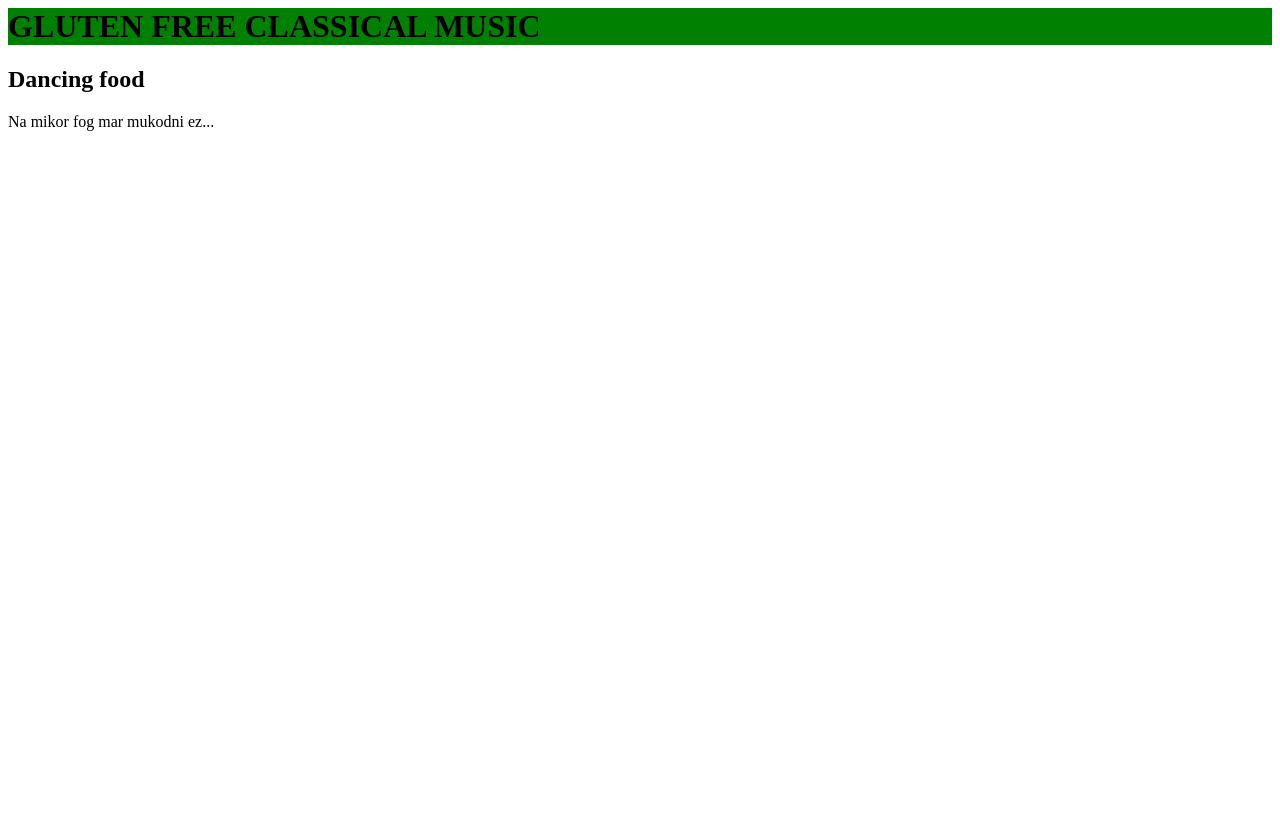
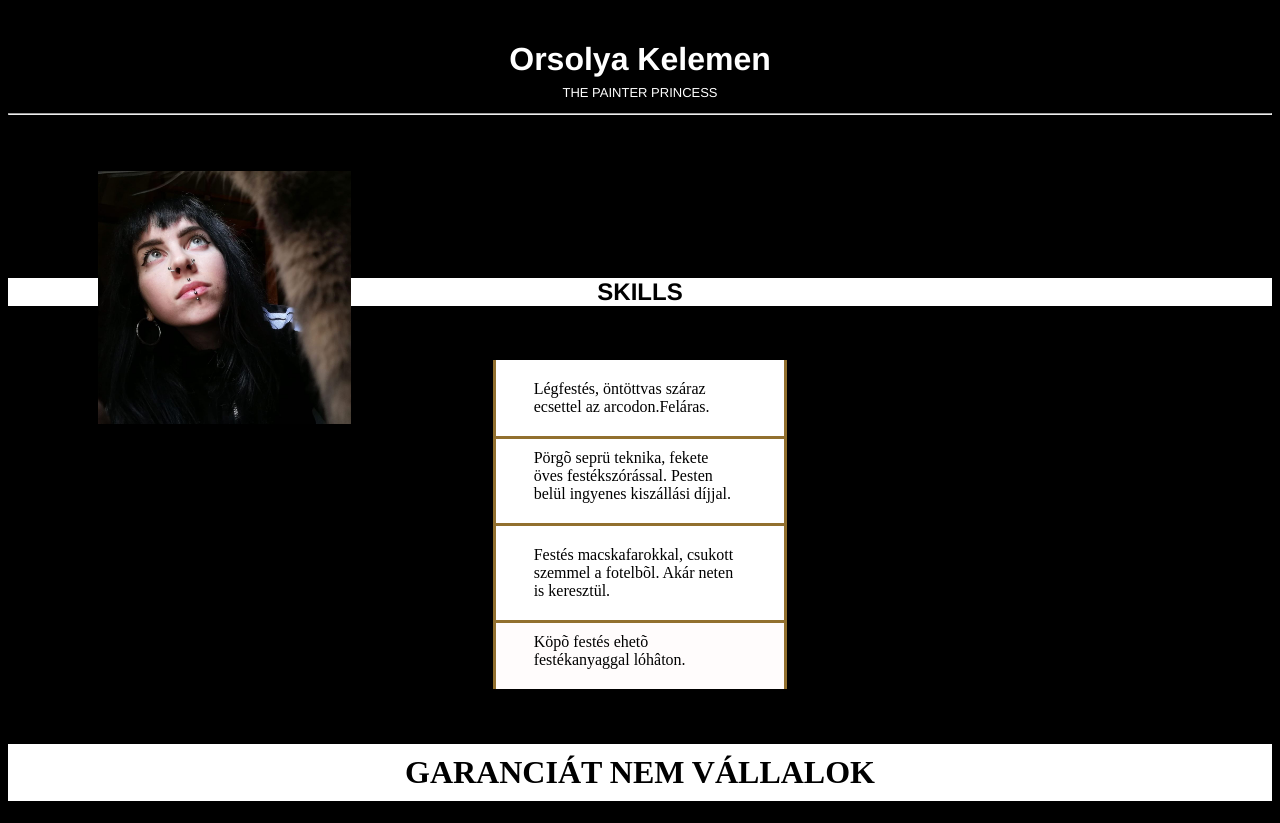
Before and after one commit to sarvadym/sarvadym.github.io, a plain HTML site: page index.html in a window 1280 px wide. Before the commit the page ends 800 px from the top, so only its background shows below. Drawn offline with Linux system fonts and the light colour scheme.

Commit message:
chnages made

```diff
--- a/index.html
+++ b/index.html
@@ -1,18 +1,55 @@
-<html>
-    <head>
-        <title>Gluten Free Classical Music</title>
-    <style>
-        .title {background: red;}
-    </style>
+<!DOCTYPE html>
+<html lang="en">
+<head>
+    <meta charset="UTF-8">
+    <meta name="viewport" content="width=device-width, initial-scale=1.0">
+    <title>Orsolya Kelemen painter paradise</title>
     <link rel="stylesheet" href="style.css">
-    <meta name="charset" value="utf-8">
+</head>
+<header>
+    <h1 class="name">Orsolya Kelemen</h1>
+    <p class="subtitle"> THE PAINTER PRINCESS</p>
+    <hr>
 
-    </head>
-    <body>
-        <h1 class="title">GLUTEN FREE CLASSICAL MUSIC</h1>
-        <h2>Dancing food</h2>
+</header>
+<body>
+     <div class=img>
+            <img class="top-banner" src="images/profil.jpg" alt="Profile photo">
+     </div>
+     <div class="Skill">
+            <h2>SKILLS</h2>
+     </div><br>
+     <div class="skill-sets">
+         <p class='top'>
+             Légfestés, öntöttvas száraz
+             ecsettel az arcodon.Feláras.
+        </p><br>
+    </div>
+    <div class="middle1">
+        <p class="middle1-p">
+            Pörgõ seprü teknika, fekete öves
+            festékszórással. Pesten belül ingyenes
+            kiszállási díjjal.
+        </p><br>
+    </div>
+    <div class="middle2">
+        <p class="middle2-p">
+           Festés macskafarokkal, csukott szemmel a
+           fotelbõl. Akár neten is keresztül.
+        </p><br>
+    </div>
+    <div class="bottom">
+    <p class="bottom-p">
+        Köpõ festés ehetõ festékanyaggal lóhâton.
+    </p><br>
+    </div>
+    <footer>
+    <div></div>
+    <h1 class="vege">GARANCIÁT NEM VÁLLALOK</h1></div>
+    </footer>
 
-        <p>Na mikor fog mar mukodni ez...</p>
+     </div>
 
-    </body>
+
+</body>
 </html>
--- a/style.css
+++ b/style.css
@@ -1 +1,111 @@
-.title{background:green;}
+html { background: black;}
+
+header { background: black;
+width: 100%;
+height: 100px;
+position: relative;}
+
+.name{ text-align: center;
+color: white;
+padding-top: 20px;
+font-family: 'Franklin Gothic Medium', 'Arial Narrow', Arial, sans-serif;}
+
+.subtitle {
+    text-align: center;
+    color: white;
+    font-size: small;
+    margin-top: -15px;
+font-family: 'Franklin Gothic Medium', 'Arial Narrow', Arial, sans-serif;}
+
+.top-banner{
+  position: relative;
+  top: 50px;
+  left: 90px;
+  max-width: 20%;
+  max-width: 20%x;}
+
+.Skill {background: white;
+    font-family: 'Franklin Gothic Medium', 'Arial Narrow', Arial, sans-serif;
+    color: black;
+text-align: center;
+margin-top: -120px;}
+
+.top {
+    background: rgb(255, 255, 255);
+width: 200px;
+margin-bottom: -18px;
+margin-left: auto;
+margin-right: auto;
+padding-left: 3%;
+padding-right: 4%;
+padding-bottom: 20px;
+padding-top: 30px;
+padding-top: 20px;
+border-left: solid  rgb(146, 112, 47);
+border-right: solid  rgb(146, 112, 47);
+border-bottom: solid  rgb(146, 112, 47);}
+
+.skill-sets :hover {
+    background-color: hotpink;
+cursor: pointer;}
+
+.middle1-p {
+    background: rgb(255, 255, 255);
+    width: 200px;
+    margin: 0;
+    margin-bottom: -18px;
+    margin-left: auto;
+    margin-right: auto;
+    padding-left: 3%;
+    padding-right: 4%;
+    padding-bottom: 20px;
+    padding-top: 10px;
+    border-left: solid  rgb(146, 112, 47);
+    border-right: solid  rgb(146, 112, 47);
+    border-bottom: solid  rgb(146, 112, 47);}
+
+    .middle1 :hover {
+        background-color: hotpink;
+        cursor: pointer;
+    }
+
+ .middle2-p {
+    border-top:  rgb(146, 112, 47);
+    background: rgb(255, 255, 255);        width: 200px;
+    margin-top: -0px;
+    margin-left: auto;
+    margin-right: auto;
+    margin-bottom: 16px;
+    padding-left: 3%;
+    padding-right: 4%;
+    padding-bottom: 20px;
+    padding-top: 20px;
+    border-left: solid  rgb(146, 112, 47);
+    border-right: solid  rgb(146, 112, 47);
+    border-bottom: solid  rgb(146, 112, 47);
+}
+.middle2 :hover {
+    background-color: hotpink;cursor: pointer;
+}
+
+.bottom-p {
+    border-top:  rgb(146, 112, 47);
+    background: rgb(255, 252, 252);
+    width: 200px;
+    margin-top: -34px;
+    margin-left: auto;
+    margin-right: auto;
+    padding-left: 3%;
+    padding-right: 4%;
+    padding-bottom: 20px;
+    padding-top: 10px;
+    border-left: solid  rgb(146, 112, 47);
+    border-right: solid  rgb(146, 112, 47);}
+
+    .bottom :hover {
+        background-color: hotpink;cursor: pointer;
+    }
+
+.vege{ background: white;
+text-align: center;
+padding: 10px;}
```
Also changed, not shown: Images/orsi.jpg (added), Images/profil.jpg (added), 1 other file.
